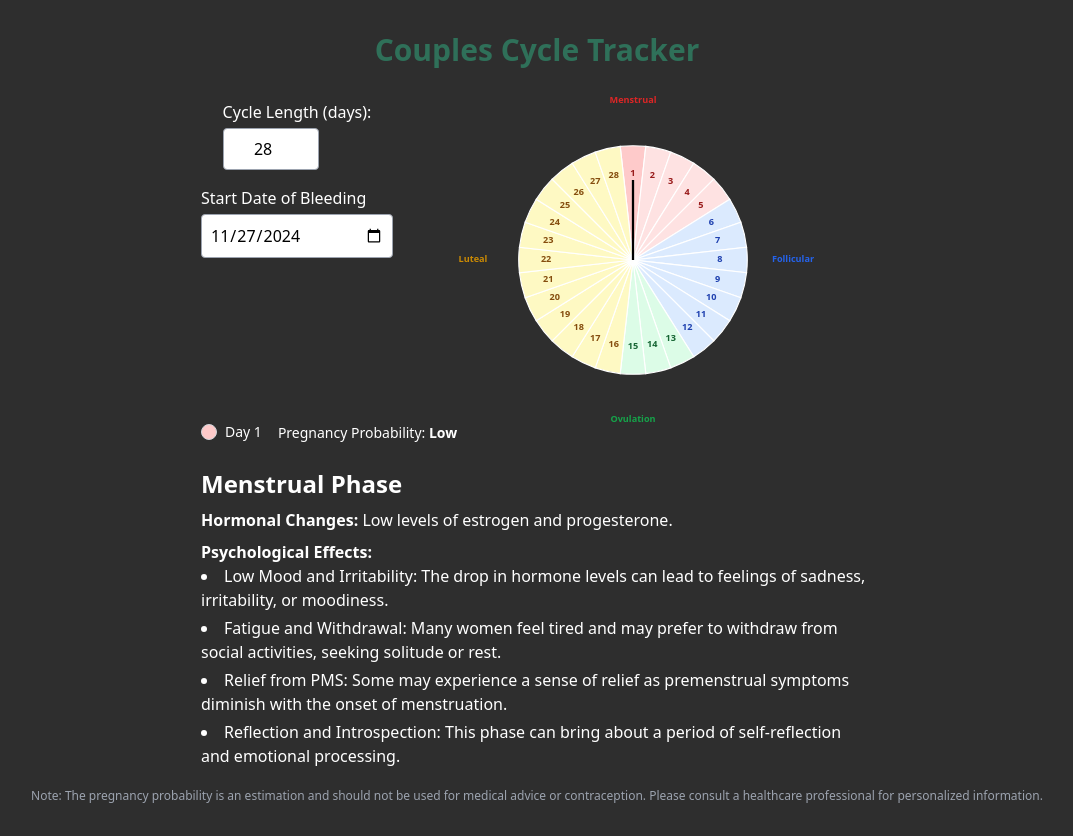
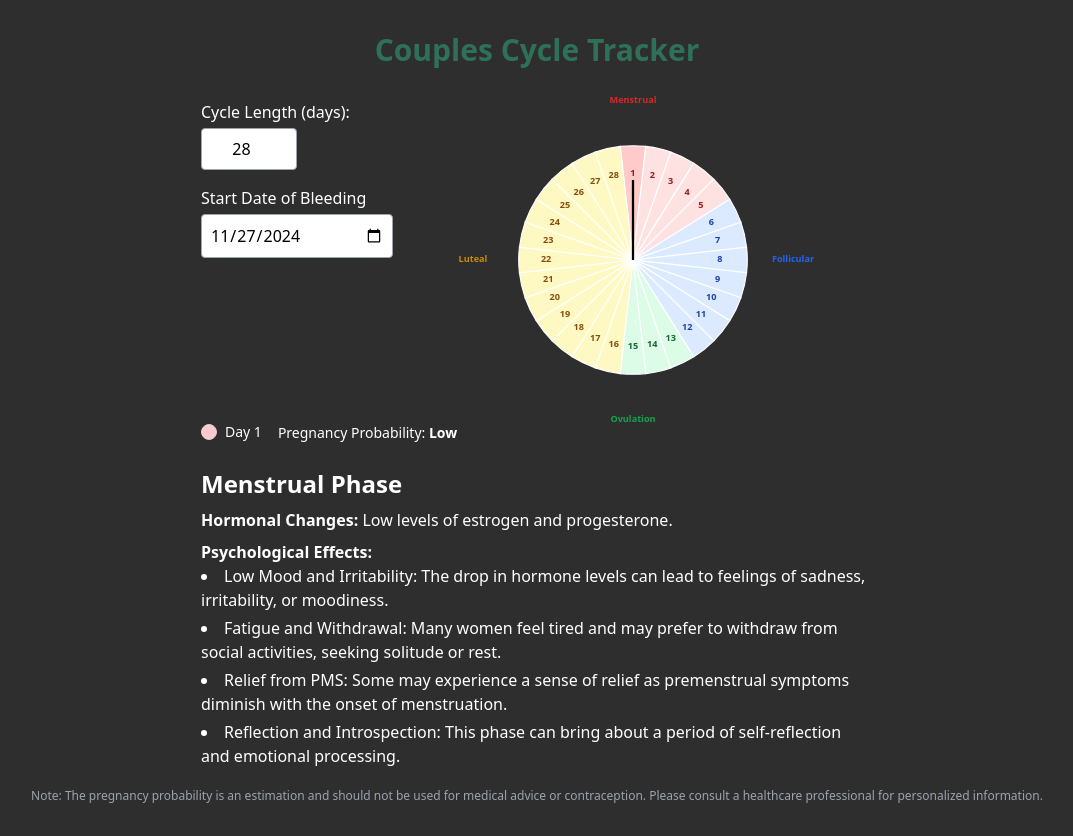
Before and after one commit to dougc95/cycle-tracker, a React (Vite) app: page / in a window 1280 px wide. Shown: the whole page, without its empty margins (103-1176 px from the left). Built offline with nearby package versions, Linux system fonts and the light colour scheme.

Commit message:
fix: align input fields

```diff
--- a/src/components/InputFields.jsx
+++ b/src/components/InputFields.jsx
@@ -6,7 +6,7 @@ const InputFields = ({
   startDate,
   setStartDate,
 }) => (
-  <div className="mb-6 flex flex-col items-center space-y-4">
+  <div className="mb-6 flex flex-col space-y-4">
     <div>
       <label htmlFor="cycleLength" className="block text-white">
         Cycle Length (days):
```
